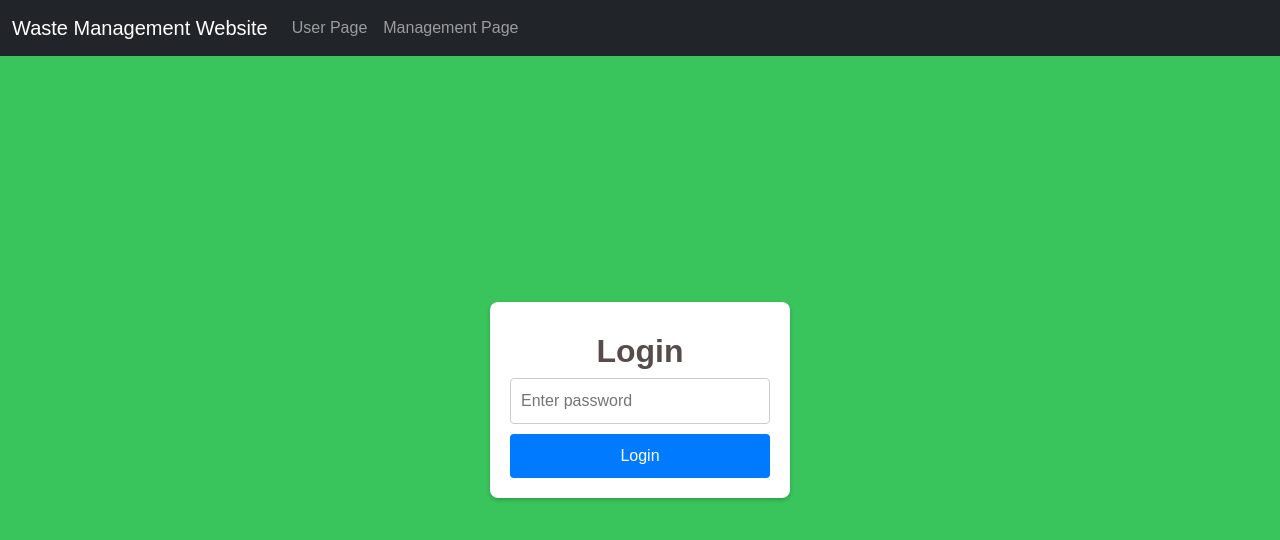
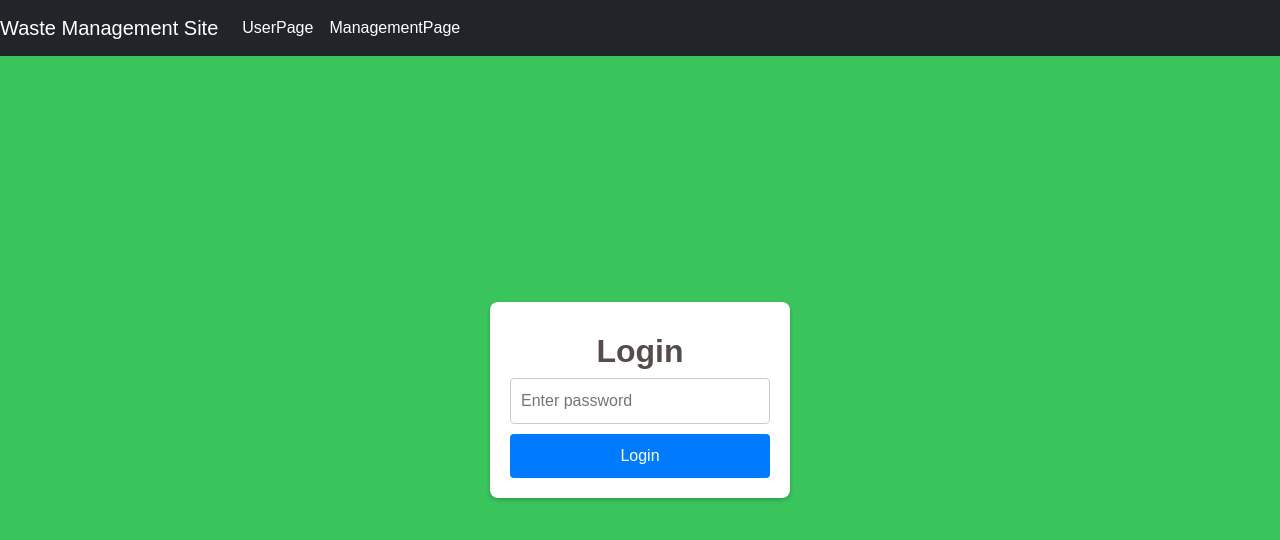
Before and after one commit to Hrishita-Paul/Waste-Management, a React (Create React App) app: page /management in a window 1280 px wide. Shown: the top 540 px of the page. Built offline with nearby package versions, Linux system fonts and the light colour scheme.

Commit message:
fix:Navbar

```diff
--- a/public/index.html
+++ b/public/index.html
@@ -5,6 +5,7 @@
     <meta charset="utf-8" />
     <link rel="icon" href="%PUBLIC_URL%/favicon.ico" />
     <meta name="viewport" content="width=device-width, initial-scale=1" />
+
     <meta name="theme-color" content="#000000" />
     <meta
       name="description"
--- a/src/App.js
+++ b/src/App.js
@@ -1,6 +1,6 @@
 import React, { useState, useEffect } from 'react';
-import { BrowserRouter as Router, Routes, Route } from 'react-router-dom';
-import Navbar from './Components/Navbar';
+import { Navbar, Nav } from 'react-bootstrap';
+import { BrowserRouter as Router, Routes, Route, Link } from 'react-router-dom';
 import UserPage from './Pages/UserPage';
 import ManagementPage from './Pages/ManagementPage';
 
@@ -28,9 +28,24 @@ export default function App() {
 
   return (
     <Router>
-      <Navbar />
+      <Navbar bg="dark" expand="lg" variant="dark" className="fixed-top">
+        <Navbar.Brand >
+         Waste Management Site
+        </Navbar.Brand>
+        <Navbar.Toggle aria-controls="basic-navbar-nav" />
+        <Navbar.Collapse id="basic-navbar-nav">
+          <Nav className="mr-auto">
+          <Nav.Link as={Link} to="/" style={{ color: 'white' }}>
+              UserPage
+            </Nav.Link>
+            <Nav.Link as={Link} to="/management" style={{ color: 'white' }}>
+              ManagementPage
+            </Nav.Link>
+          </Nav>
+        </Navbar.Collapse>
+      </Navbar>
       <Routes>
-        <Route exact path="/" element={<UserPage onEntrySaved={handleEntrySaved} />} />
+       <Route exact path="/" element={<UserPage onEntrySaved={handleEntrySaved} />} />
         <Route exact path="/management" element={<ManagementPage wastes={wastes} setWastes={setWastes} />} />
       </Routes>
     </Router>
--- a/src/Pages/UserPage.jsx
+++ b/src/Pages/UserPage.jsx
@@ -1,5 +1,4 @@
 import React, { useState } from 'react';
-
 
 export default function UserPage({ onEntrySaved }) {
   const [name, setName] = useState('');
@@ -57,7 +56,7 @@ export default function UserPage({ onEntrySaved }) {
   return (
     <div className="page-content">
       <h2 className="heading">Details of wastes</h2>
-      <img src="https://wallpaperaccess.com/full/4190899.jpg" height="600px" width="1480px"/>
+      <img src="https://wallpaperaccess.com/full/4190899.jpg"/>
 
       <form onSubmit={handleSubmit}>
         <div className="row g-3">
@@ -145,7 +144,7 @@ export default function UserPage({ onEntrySaved }) {
           Save your entry
         </button>
       </form>
-      <footer class="footer">
+      <footer className="footer">
         <div className="references">
           <p>References</p>
           <a href="https://www.nature.org/en-us/about-us/where-we-work/united-states/delaware/stories-in-delaware/delaware-eight-ways-to-reduce-waste/" target="_blank">Community waste management</a>
--- a/src/index.css
+++ b/src/index.css
@@ -10,10 +10,7 @@ h2{
   text-align:center;
   margin-top:10px;
 }
-img{
-  display:block;
-  margin:10px auto;
-}
+
 
 body{
   background-color: #3ac45c;
@@ -89,9 +86,18 @@ body{
     font-size:10px;
     line-height: 30px;
   }
+  img{
+    width:300px;
+    height:200px;
+    display:block;
+    margin:20px auto;
+  }
+  .footer{
+    width:100vw;
+  }
 }
 
-@media screen and (min-width:401px) and (max-width: 599px) {
+@media screen and (min-width:401px) and (max-width: 770px) {
   .terms a{
     font-size:14px;
   }
@@ -104,9 +110,19 @@ body{
     font-size:12px;
     line-height: 30px;
   }
+  img{
+    width:600px;
+    height:300px;
+    display: block;
+    margin:20px auto;
+  }
+  .footer{
+    width:100vw;
+
+  }
 }
 
-@media screen and (min-width: 600px) {
+@media screen and (min-width: 771px) {
   .terms a{
     font-size:20px;
   }
@@ -117,6 +133,15 @@ body{
     color: #fff;
     text-decoration: none;
     line-height: 40px;
+  }
+  img{
+    width:750px;
+    height:500px;
+    display: block;
+    margin:20px auto;
+  }
+  .footer{
+    width:100vw;
   }
 }
 
--- a/src/index.js
+++ b/src/index.js
@@ -2,6 +2,7 @@ import React from 'react';
 import ReactDOM from 'react-dom';
 import './index.css';
 import App from './App';
+//  import 'bootstrap/dist/css/bootstrap.min.css';
 
 
 
```
Also changed, not shown: package.json (+5 -3 lines), 1 other file (tests, documents, lock files or other folders).
